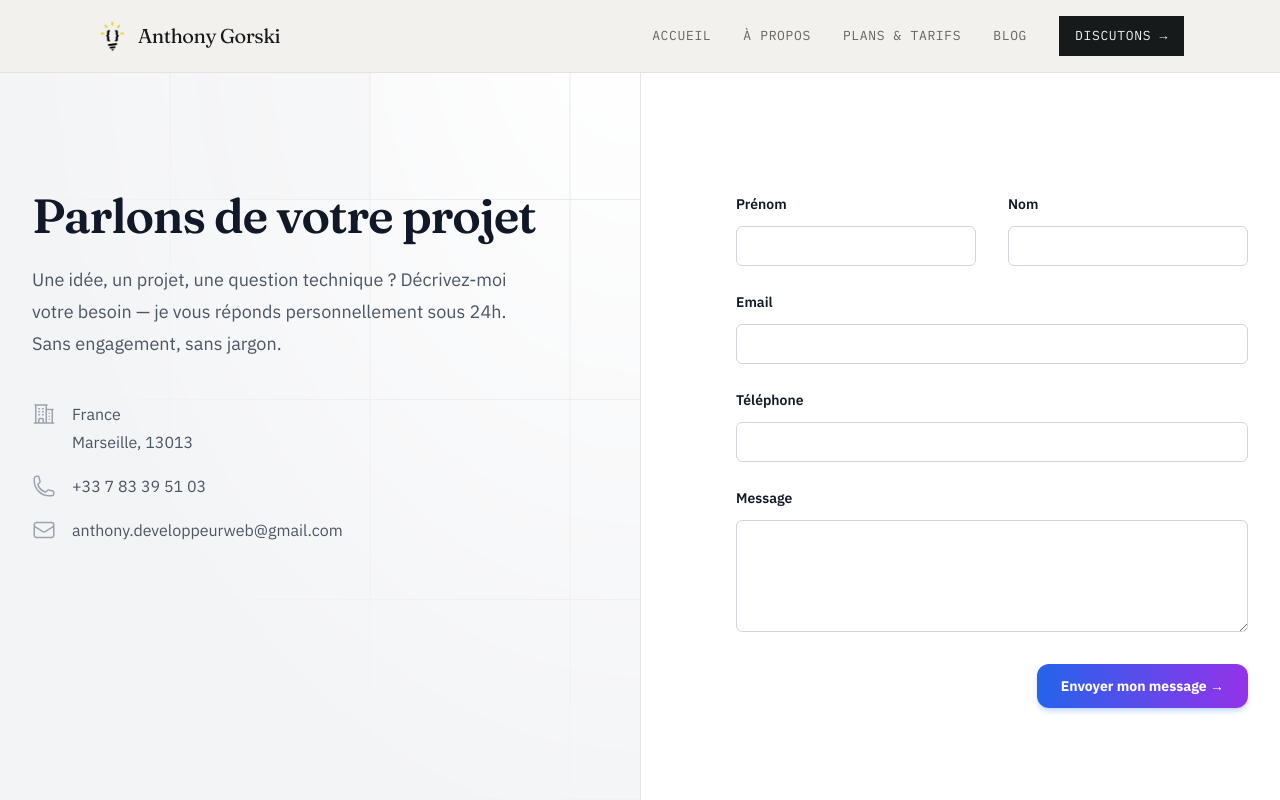
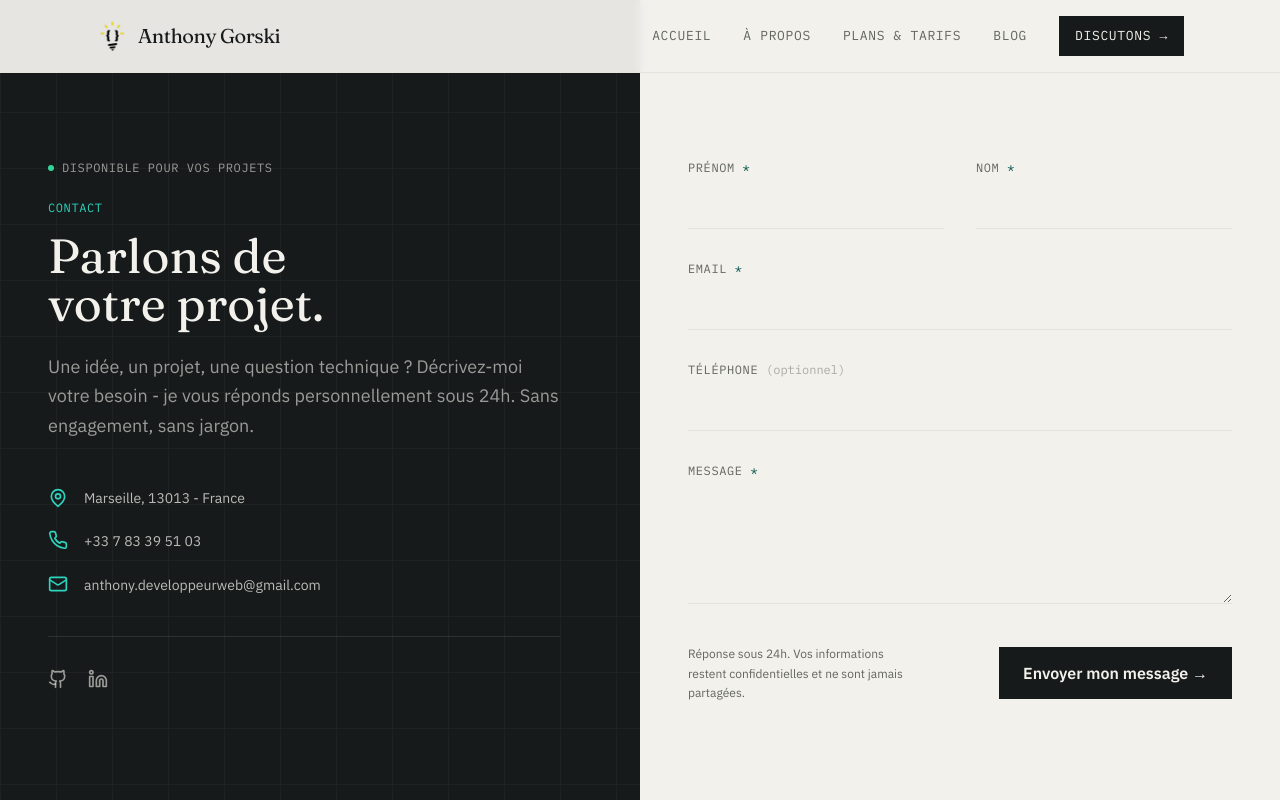
Before and after one commit to GorskiAnthony/pf-freelance, a React (Vite) app: page /contact in a window 1280 px wide. Shown: the top 800 px of the page. Built offline with nearby package versions, Linux system fonts and the light colour scheme.

Commit message:
feat(contact): redesign de la page contact
Panneau sombre + formulaire épuré à soulignés, badge de disponibilité, liens GitHub/LinkedIn, réassurance sous le bouton d'envoi.

```diff
--- a/src/components/Contact.tsx
+++ b/src/components/Contact.tsx
@@ -1,12 +1,13 @@
 import { useRef } from "react";
 import emailjs from "@emailjs/browser";
 import { motion } from "framer-motion";
-import {
-	BuildingOffice2Icon,
-	EnvelopeIcon,
-	PhoneIcon,
-} from "@heroicons/react/24/outline";
 import { toast } from "react-toastify";
+import { Icons } from "../helpers/Icon";
+
+const inputClass =
+	"block w-full bg-transparent border-b border-mist py-2.5 text-ink placeholder:text-slate/50 focus:outline-none focus:border-petrol transition-colors duration-200";
+const labelClass =
+	"block font-mono text-xs uppercase tracking-wider text-slate mb-2";
 
 export default function Contact() {
 	const form = useRef<HTMLFormElement | null>(null);
@@ -20,13 +21,13 @@ export default function Contact() {
 					import.meta.env.VITE_EMAILJS_SERVICE_ID as string,
 					import.meta.env.VITE_EMAILJS_TEMPLATE_ID as string,
 					form.current!,
-					import.meta.env.VITE_EMAILJS_PUBLIC_KEY as string
+					import.meta.env.VITE_EMAILJS_PUBLIC_KEY as string,
 				),
 				{
-					pending: "⏳ Envoi du message...",
+					pending: "Envoi du message...",
 					success: "Message envoyé avec succès !",
 					error: "Une erreur est survenue, réessayez.",
-				}
+				},
 			)
 			.then(() => {
 				if (form.current) {
@@ -40,240 +41,238 @@ export default function Contact() {
 		animate: { opacity: 1, y: 0 },
 		transition: { duration: 0.6 },
 	};
+
 	return (
 		<motion.section
-			className="relative isolate bg-white"
+			className="bg-paper"
 			initial={{ opacity: 0 }}
 			animate={{ opacity: 1 }}
-			transition={{ duration: 0.8 }}
+			transition={{ duration: 0.5 }}
 		>
-			<div className="mx-auto grid max-w-7xl grid-cols-1 lg:grid-cols-2">
-				<div className="relative px-6 pb-20 pt-24 sm:pt-32 lg:static lg:px-8 lg:py-48">
-					<div className="mx-auto max-w-xl lg:mx-0 lg:max-w-lg">
-						<motion.div className="absolute inset-y-0 left-0 -z-10 w-full overflow-hidden bg-gray-100 ring-1 ring-gray-900/10 lg:w-1/2">
-							<svg
-								aria-hidden="true"
-								className="absolute inset-0 size-full stroke-gray-200 [mask-image:radial-gradient(100%_100%_at_top_right,white,transparent)]"
+			<div className="grid grid-cols-1 lg:grid-cols-2">
+				{/* Left - info panel */}
+				<div className="relative bg-ink px-6 pb-20 pt-32 sm:pt-40 lg:px-12 lg:py-40">
+					<div
+						className="absolute inset-0 opacity-[0.035] pointer-events-none"
+						style={{
+							backgroundImage:
+								"linear-gradient(rgba(242,241,236,1) 1px, transparent 1px), linear-gradient(90deg, rgba(242,241,236,1) 1px, transparent 1px)",
+							backgroundSize: "56px 56px",
+						}}
+					/>
+
+					<div className="relative mx-auto max-w-xl lg:mx-0 lg:max-w-lg">
+						<motion.div
+							className="flex items-center gap-2 font-mono text-xs uppercase tracking-wider text-paper/60 mb-6"
+							{...fadeIn}
 						>
-								<defs>
-									<pattern
-										x="100%"
-										y={-1}
-										id="83fd4e5a-9d52-42fc-97b6-718e5d7ee527"
-										width={200}
-										height={200}
-										patternUnits="userSpaceOnUse"
+							<span className="w-1.5 h-1.5 rounded-full bg-emerald-400" />
+							Disponible pour vos projets
+						</motion.div>
+						<motion.span
+							className="block font-mono text-xs uppercase tracking-wider text-petrol-light mb-4"
+							{...fadeIn}
+							transition={{ delay: 0.1 }}
 						>
-										<path
-											d="M130 200V.5M.5 .5H200"
-											fill="none"
-										/>
-									</pattern>
-								</defs>
-								<rect
-									fill="white"
-									width="100%"
-									height="100%"
-									strokeWidth={0}
-								/>
-								<svg
-									x="100%"
-									y={-1}
-									className="overflow-visible fill-gray-50"
+							Contact
+						</motion.span>
+						<motion.h2
+							className="font-display text-4xl sm:text-5xl text-paper mb-6"
+							style={{ textWrap: "balance" }}
+							{...fadeIn}
+							transition={{ delay: 0.15 }}
 						>
-									<path
-										d="M-470.5 0h201v201h-201Z"
-										strokeWidth={0}
-									/>
-								</svg>
-								<rect
-									fill="url(#83fd4e5a-9d52-42fc-97b6-718e5d7ee527)"
-									width="100%"
-									height="100%"
-									strokeWidth={0}
-								/>
-							</svg>
-						</motion.div>
-						<motion.h2
-							className="text-pretty text-4xl font-semibold tracking-tight text-gray-900 sm:text-5xl"
-							{...fadeIn}
-							transition={{ delay: 0.2 }}
-						>
-							Parlons de votre projet
+							Parlons de votre projet.
 						</motion.h2>
 						<motion.p
-							className="mt-6 text-lg/8 text-gray-600"
+							className="text-paper/60 text-lg leading-relaxed"
 							{...fadeIn}
-							transition={{ delay: 0.4 }}
+							transition={{ delay: 0.3 }}
 						>
 							Une idée, un projet, une question technique ?
-							Décrivez-moi votre besoin — je vous réponds
-							personnellement sous 24h. Sans engagement,
-							sans jargon.
+							Décrivez-moi votre besoin - je vous réponds
+							personnellement sous 24h. Sans engagement, sans
+							jargon.
 						</motion.p>
+
 						<motion.dl
-							className="mt-10 space-y-4 text-base/7 text-gray-600"
+							className="mt-12 space-y-5"
 							{...fadeIn}
-							transition={{ delay: 0.6 }}
+							transition={{ delay: 0.45 }}
 						>
-							<div className="flex gap-x-4">
-								<dt className="flex-none">
-									<span className="sr-only">Address</span>
-									<BuildingOffice2Icon
+							<div className="flex items-center gap-4">
+								<dt>
+									<span className="sr-only">Adresse</span>
+									<Icons.MapPin
 										aria-hidden="true"
-										className="h-7 w-6 text-gray-400"
+										className="h-5 w-5 text-petrol-light"
 									/>
 								</dt>
-								<dd>
-									France
-									<br />
-									Marseille, 13013
+								<dd className="text-paper/75 text-sm">
+									Marseille, 13013 - France
 								</dd>
 							</div>
-							<div className="flex gap-x-4">
-								<dt className="flex-none">
+							<div className="flex items-center gap-4">
+								<dt>
 									<span className="sr-only">Téléphone</span>
-									<PhoneIcon
+									<Icons.Phone
 										aria-hidden="true"
-										className="h-7 w-6 text-gray-400"
+										className="h-5 w-5 text-petrol-light"
 									/>
 								</dt>
 								<dd>
 									<a
 										href="tel:+33783395103"
-										aria-label="Phone number"
+										aria-label="Téléphone"
 										rel="noopener noreferrer"
-										className="hover:text-gray-900"
+										className="text-paper/75 text-sm hover:text-paper transition-colors"
 									>
 										+33 7 83 39 51 03
 									</a>
 								</dd>
 							</div>
-							<div className="flex gap-x-4">
-								<dt className="flex-none">
+							<div className="flex items-center gap-4">
+								<dt>
 									<span className="sr-only">Email</span>
-									<EnvelopeIcon
+									<Icons.Mail
 										aria-hidden="true"
-										className="h-7 w-6 text-gray-400"
+										className="h-5 w-5 text-petrol-light"
 									/>
 								</dt>
 								<dd>
 									<a
 										href="mailto:anthony.developpeurweb@gmail.com"
-										className="hover:text-gray-900"
+										className="text-paper/75 text-sm hover:text-paper transition-colors"
 										rel="noopener noreferrer"
-										aria-label="Email address"
+										aria-label="Adresse email"
 									>
 										anthony.developpeurweb@gmail.com
 									</a>
 								</dd>
 							</div>
 						</motion.dl>
+
+						<motion.div
+							className="flex items-center gap-5 mt-10 pt-8 border-t border-paper/10"
+							{...fadeIn}
+							transition={{ delay: 0.55 }}
+						>
+							<a
+								href="https://github.com/GorskiAnthony"
+								target="_blank"
+								rel="noopener noreferrer"
+								aria-label="GitHub"
+								className="text-paper/60 hover:text-paper transition-colors"
+							>
+								<Icons.Github className="h-5 w-5" />
+							</a>
+							<a
+								href="https://www.linkedin.com/in/anthony-gorski/"
+								target="_blank"
+								rel="noopener noreferrer"
+								aria-label="LinkedIn"
+								className="text-paper/60 hover:text-paper transition-colors"
+							>
+								<Icons.Linkedin className="h-5 w-5" />
+							</a>
+						</motion.div>
 					</div>
 				</div>
+
+				{/* Right - form */}
 				<form
 					ref={form}
 					onSubmit={sendEmail}
-					className="px-6 pb-24 pt-20 sm:pb-32 lg:px-8 lg:py-48"
+					className="px-6 pb-24 pt-16 sm:pb-32 lg:px-12 lg:py-40"
 				>
-					<div className="mx-auto max-w-xl lg:mr-0 lg:max-w-lg">
-						<div className="grid grid-cols-1 gap-x-8 gap-y-6 sm:grid-cols-2">
+					<div className="mx-auto max-w-xl">
+						<div className="grid grid-cols-1 gap-x-8 gap-y-8 sm:grid-cols-2">
 							<div>
 								<label
 									htmlFor="first-name"
-									className="block text-sm/6 font-semibold text-gray-900"
+									className={labelClass}
 								>
-									Prénom
+									Prénom <span className="text-petrol">*</span>
 								</label>
-								<div className="mt-2.5">
 								<input
 									id="first-name"
 									name="first-name"
 									type="text"
 									required
 									autoComplete="given-name"
-										className="block w-full rounded-md bg-white px-3.5 py-2 text-base text-gray-900 outline outline-1 -outline-offset-1 outline-gray-300 placeholder:text-gray-400 focus:outline focus:outline-2 focus:-outline-offset-2 focus:outline-indigo-600"
+									className={inputClass}
 								/>
-								</div>
 							</div>
 							<div>
 								<label
 									htmlFor="last-name"
-									className="block text-sm/6 font-semibold text-gray-900"
+									className={labelClass}
 								>
-									Nom
+									Nom <span className="text-petrol">*</span>
 								</label>
-								<div className="mt-2.5">
 								<input
 									id="last-name"
 									name="last-name"
 									type="text"
 									required
 									autoComplete="family-name"
-										className="block w-full rounded-md bg-white px-3.5 py-2 text-base text-gray-900 outline outline-1 -outline-offset-1 outline-gray-300 placeholder:text-gray-400 focus:outline focus:outline-2 focus:-outline-offset-2 focus:outline-indigo-600"
+									className={inputClass}
 								/>
 							</div>
-							</div>
 							<div className="sm:col-span-2">
-								<label
-									htmlFor="email"
-									className="block text-sm/6 font-semibold text-gray-900"
-								>
-									Email
+								<label htmlFor="email" className={labelClass}>
+									Email <span className="text-petrol">*</span>
 								</label>
-								<div className="mt-2.5">
 								<input
 									id="email"
 									name="email"
 									type="email"
 									required
 									autoComplete="email"
-										className="block w-full rounded-md bg-white px-3.5 py-2 text-base text-gray-900 outline outline-1 -outline-offset-1 outline-gray-300 placeholder:text-gray-400 focus:outline focus:outline-2 focus:-outline-offset-2 focus:outline-indigo-600"
+									className={inputClass}
 								/>
-								</div>
 							</div>
 							<div className="sm:col-span-2">
 								<label
 									htmlFor="phone-number"
-									className="block text-sm/6 font-semibold text-gray-900"
+									className={labelClass}
 								>
-									Téléphone
+									Téléphone{" "}
+									<span className="text-slate/50 normal-case tracking-normal">
+										(optionnel)
+									</span>
 								</label>
-								<div className="mt-2.5">
 								<input
 									id="phone-number"
 									name="phone-number"
 									type="tel"
 									autoComplete="tel"
-										className="block w-full rounded-md bg-white px-3.5 py-2 text-base text-gray-900 outline outline-1 -outline-offset-1 outline-gray-300 placeholder:text-gray-400 focus:outline focus:outline-2 focus:-outline-offset-2 focus:outline-indigo-600"
+									className={inputClass}
 								/>
 							</div>
-							</div>
 							<div className="sm:col-span-2">
-								<label
-									htmlFor="message"
-									className="block text-sm/6 font-semibold text-gray-900"
-								>
-									Message
+								<label htmlFor="message" className={labelClass}>
+									Message <span className="text-petrol">*</span>
 								</label>
-								<div className="mt-2.5">
 								<textarea
 									id="message"
 									name="message"
 									rows={4}
 									required
-										className="block w-full rounded-md bg-white px-3.5 py-2 text-base text-gray-900 outline outline-1 -outline-offset-1 outline-gray-300 placeholder:text-gray-400 focus:outline focus:outline-2 focus:-outline-offset-2 focus:outline-indigo-600"
+									className={inputClass}
 								/>
 							</div>
 						</div>
-						</div>
-						<div className="mt-8 flex justify-end">
+						<div className="mt-10 flex flex-col sm:flex-row sm:items-center sm:justify-between gap-4">
+							<p className="text-xs text-slate leading-relaxed sm:max-w-[220px]">
+								Réponse sous 24h. Vos informations restent
+								confidentielles et ne sont jamais partagées.
+							</p>
 							<button
 								type="submit"
-								className="relative group overflow-hidden rounded-xl bg-gradient-to-r from-blue-600 to-purple-600 px-6 py-3 text-center text-sm font-bold text-white shadow-md shadow-blue-500/25 hover:shadow-blue-500/40 hover:-translate-y-0.5 transition-all duration-300 focus-visible:outline focus-visible:outline-2 focus-visible:outline-offset-2 focus-visible:outline-blue-600"
+								className="shrink-0 bg-ink text-paper px-6 py-3.5 font-semibold hover:bg-petrol-deep transition-colors duration-200 focus-visible:outline focus-visible:outline-2 focus-visible:outline-offset-2 focus-visible:outline-petrol"
 							>
-								<span className="absolute inset-0 -translate-x-full group-hover:translate-x-full bg-gradient-to-r from-transparent via-white/20 to-transparent transition-transform duration-700 ease-in-out" />
-								<span className="relative z-10">Envoyer mon message →</span>
+								Envoyer mon message →
 							</button>
 						</div>
 					</div>
```
Lines whose indentation alone changed are shown as unchanged.
